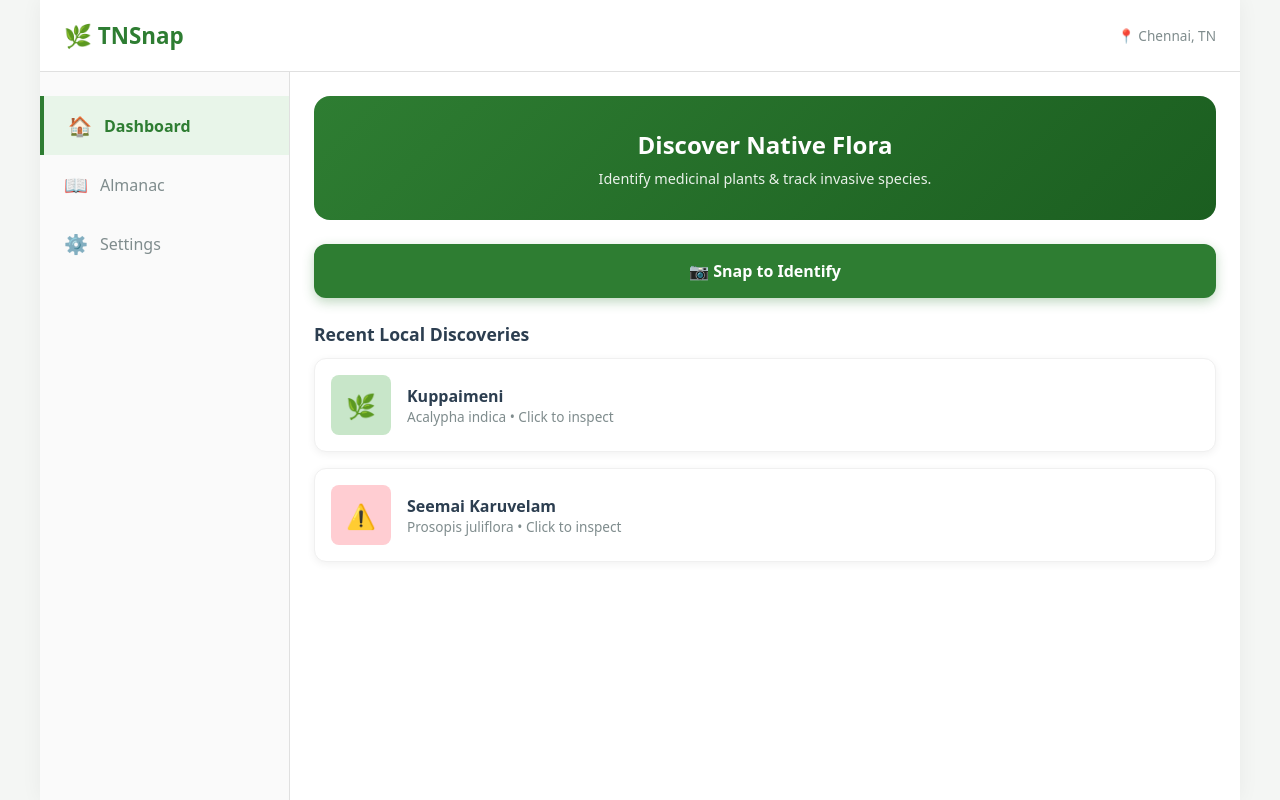
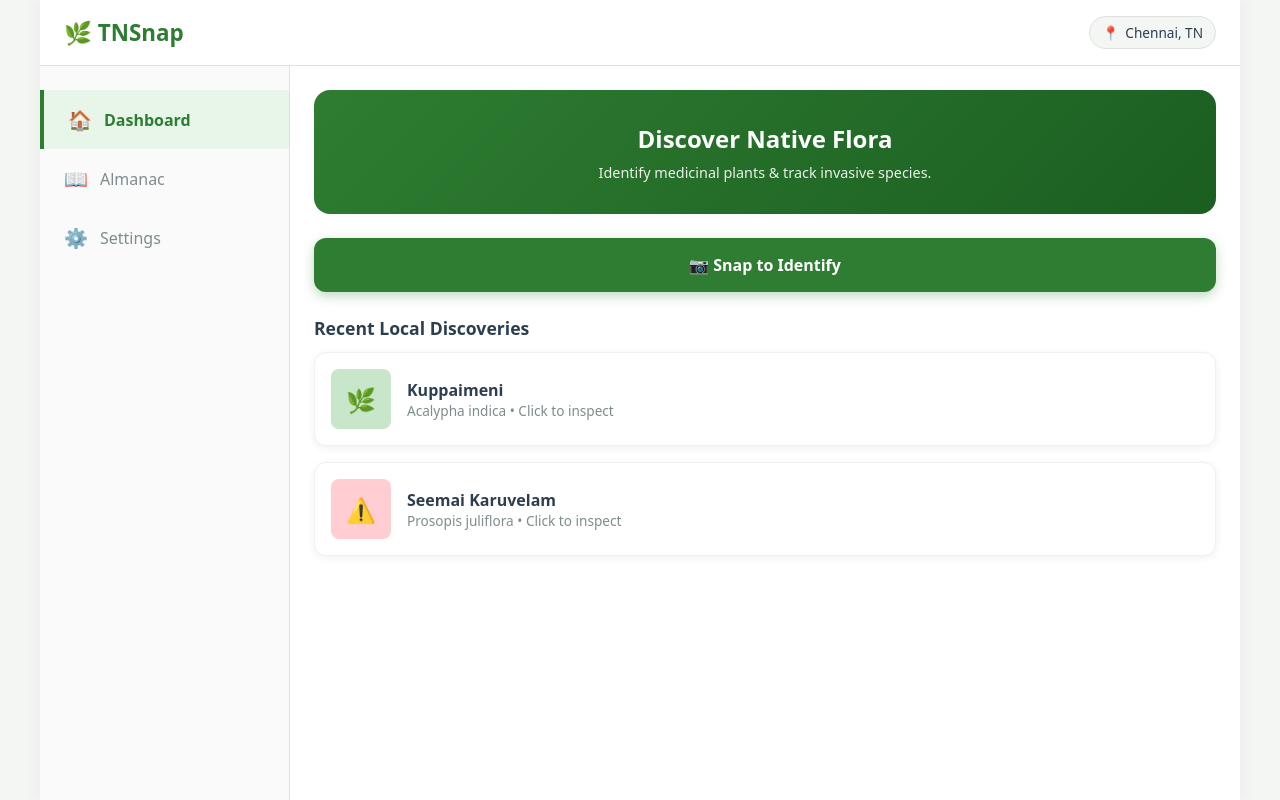
Before and after one commit to pradeepirsit-bit/PlantID, a plain HTML site: page index.html in a window 1280 px wide. Drawn offline with Linux system fonts and the light colour scheme.

Commit message:
Refactor header and implement location button
Updated header styles and added location button with geolocation functionality.

```diff
--- a/index.html
+++ b/index.html
@@ -30,7 +30,7 @@
             color: var(--text-main);
         }
 
-        /* 1. Fluid App Container */
+        /* Fluid App Container */
         .app-container {
             width: 100%;
             max-width: 1200px;
@@ -43,7 +43,7 @@
 
         header {
             background: var(--surface-color);
-            padding: 20px 24px;
+            padding: 16px 24px;
             display: flex;
             justify-content: space-between;
             align-items: center;
@@ -54,9 +54,26 @@
         }
 
         .header-title { font-weight: 700; color: var(--primary); font-size: 1.4rem; }
-        .header-location { font-size: 0.85rem; color: var(--text-muted); display: flex; align-items: center; gap: 4px;}
 
-        /* 2. Main Content Layout */
+        /* UPDATED: Location Button Styling */
+        .header-location-btn {
+            font-size: 0.85rem;
+            color: var(--text-main);
+            display: flex;
+            align-items: center;
+            gap: 6px;
+            background: var(--bg-color);
+            border: 1px solid #E0E0E0;
+            padding: 6px 12px;
+            border-radius: 20px;
+            cursor: pointer;
+            transition: all 0.2s ease;
+            font-weight: 500;
+        }
+        .header-location-btn:hover { background: #E0E0E0; }
+        .header-location-btn:active { transform: scale(0.95); }
+
+        /* Main Content Layout */
         .main-content {
             display: flex;
             flex: 1;
@@ -132,7 +149,7 @@
             display: grid; grid-template-columns: repeat(auto-fill, minmax(140px, 1fr)); gap: 16px;
         }
 
-        /* 3. Navigation - Desktop Default (Sidebar) */
+        /* Navigation */
         nav {
             width: 250px;
             background: #FAFAFA;
@@ -150,7 +167,7 @@
         .nav-item.active { color: var(--primary); font-weight: 600; border-left: 4px solid var(--primary); background: var(--primary-light); }
         .nav-icon { font-size: 1.2rem; }
 
-        /* 4. Mobile Responsive Breakpoint */
+        /* Mobile Responsive Breakpoint */
         @media (max-width: 768px) {
             .main-content { flex-direction: column; }
             .view-container { padding-bottom: 70px; }
@@ -173,7 +190,10 @@
 <div class="app-container">
     <header>
         <div class="header-title">🌿 TNSnap</div>
-        <div class="header-location">📍 Chennai, TN</div>
+        <button class="header-location-btn" onclick="app.updateLocation()">
+            <span id="loc-icon">📍</span>
+            <span id="loc-text">Chennai, TN</span>
+        </button>
     </header>
 
     <div class="main-content">
@@ -311,15 +331,53 @@
                 </div>
             </main>
 
-        </div> </div> </div>
+        </div>
+    </div>
+</div>
 
 <script>
-/**
- * TNSnap Execution Framework
- */
 const app = {
     currentPlant: null,
     videoStream: null,
+    currentRegion: "Chennai, TN", // Global state for location
+
+    // UPDATED: Geolocation Logic
+    updateLocation() {
+        const locText = document.getElementById('loc-text');
+        const locIcon = document.getElementById('loc-icon');
+
+        // Show loading state
+        locText.innerText = "Locating...";
+        locIcon.innerText = "⏳";
+
+        if ("geolocation" in navigator) {
+            navigator.geolocation.getCurrentPosition(
+                (position) => {
+                    // Extract exact coordinates
+                    const lat = position.coords.latitude;
+                    const lng = position.coords.longitude;
+                    console.log(`Coords retrieved: ${lat}, ${lng}`);
+
+                    // Simulate an API call to a Geocoding service (like Google Maps API)
+                    setTimeout(() => {
+                        this.currentRegion = "Guindy, Chennai"; // Mocked reverse-geocode result
+                        locText.innerText = this.currentRegion;
+                        locIcon.innerText = "📍";
+                    }, 1200);
+                },
+                (error) => {
+                    console.warn("Location access denied or failed.", error);
+                    locText.innerText = "Location Disabled";
+                    locIcon.innerText = "⚠️";
+                    this.currentRegion = "Unknown Location";
+                },
+                { enableHighAccuracy: true, timeout: 5000 }
+            );
+        } else {
+            locText.innerText = "Unsupported";
+            locIcon.innerText = "❌";
+        }
+    },
 
     // Router and lifecycle controller
     navigateTo(viewId) {
@@ -334,7 +392,6 @@ const app = {
             }
         });
 
-        // WebRTC Hardware Isolation Lifecycle
         if (viewId === 'view-camera') {
             this.startCamera();
         } else {
@@ -342,7 +399,7 @@ const app = {
         }
     },
 
-    // Initialize WebRTC safe stream
+    // WebRTC logic
     async startCamera() {
         try {
             const video = document.getElementById('camera-stream');
@@ -357,7 +414,6 @@ const app = {
         }
     },
 
-    // Explicit stream termination to protect user privacy
     stopCamera() {
         if (this.videoStream) {
             this.videoStream.getTracks().forEach(track => track.stop());
@@ -365,7 +421,6 @@ const app = {
         }
     },
 
-    // Capture explicit data matrix from viewfinder canvas
     takeSnapshot() {
         const video = document.getElementById('camera-stream');
         const canvas = document.getElementById('snapshot-canvas');
@@ -391,7 +446,6 @@ const app = {
         }, 1500);
     },
 
-    // Populate dynamic taxonomy matrices
     showPlantMockData(plantKey) {
         const plantDatabase = {
             kuppaimeni: {
@@ -422,10 +476,10 @@ const app = {
         this.currentPlant = {
             ...target,
             dateDiscovered: new Date().toISOString().split('T')[0],
-            location: "Chennai, Tamil Nadu"
+            // Dynamically inject the location fetched from the header
+            location: this.currentRegion
         };
 
-        // Inject content into UI nodes
         document.getElementById('res-name').innerText = this.currentPlant.name;
         document.getElementById('res-scientific').innerText = this.currentPlant.scientific;
         document.getElementById('res-uses').innerHTML = `<strong>Contextual Info:</strong> ${this.currentPlant.uses}`;
@@ -437,7 +491,6 @@ const app = {
         this.navigateTo('view-result');
     },
 
-    // Direct Markdown export mechanics
     exportToMarkdown() {
         if (!this.currentPlant) return;
         const text = `---\ntags: [botany, tn-flora, verification]\ndate: ${this.currentPlant.dateDiscovered}\nlocation: ${this.currentPlant.location}\n---\n# ${this.currentPlant.name}\n\n- **Scientific Taxonomy:** *${this.currentPlant.scientific}*\n- **Ecological Status:** ${this.currentPlant.type}\n\n## Structural Summary\n${this.currentPlant.uses}\n`;
```
